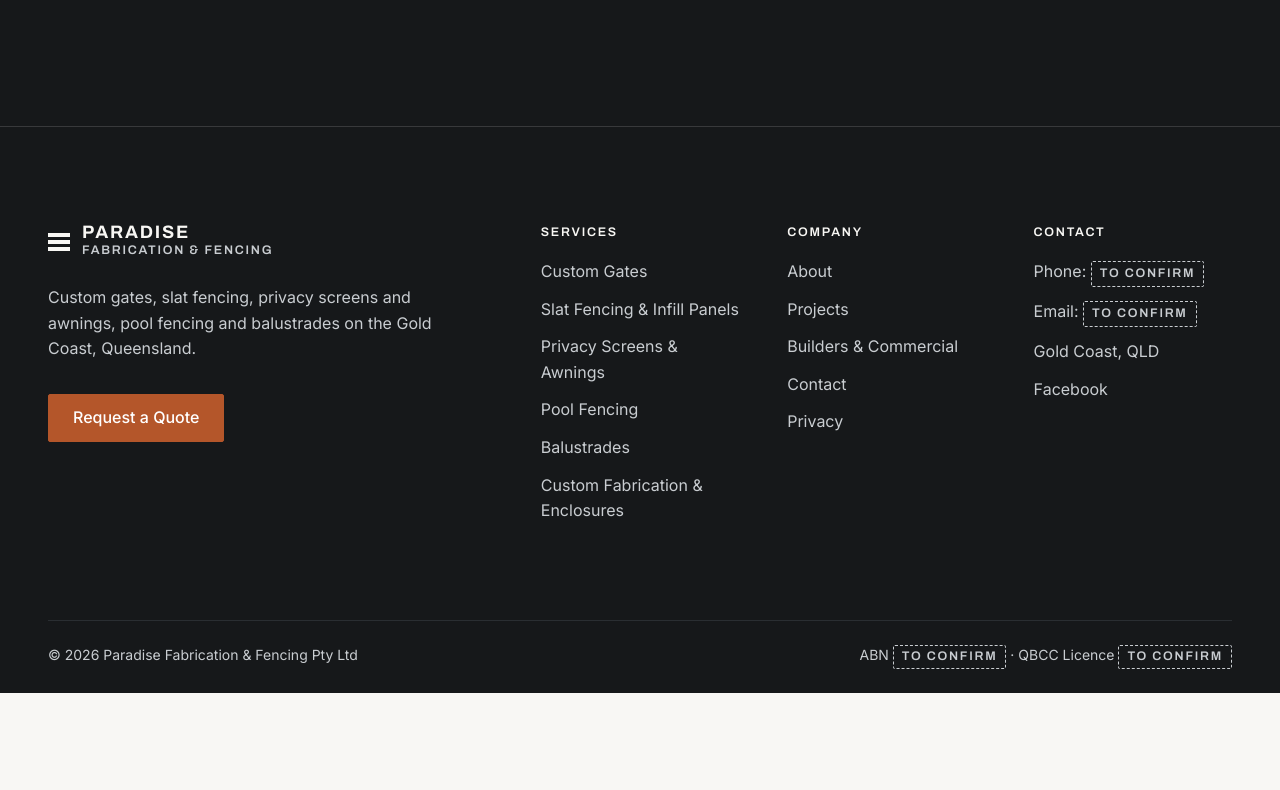
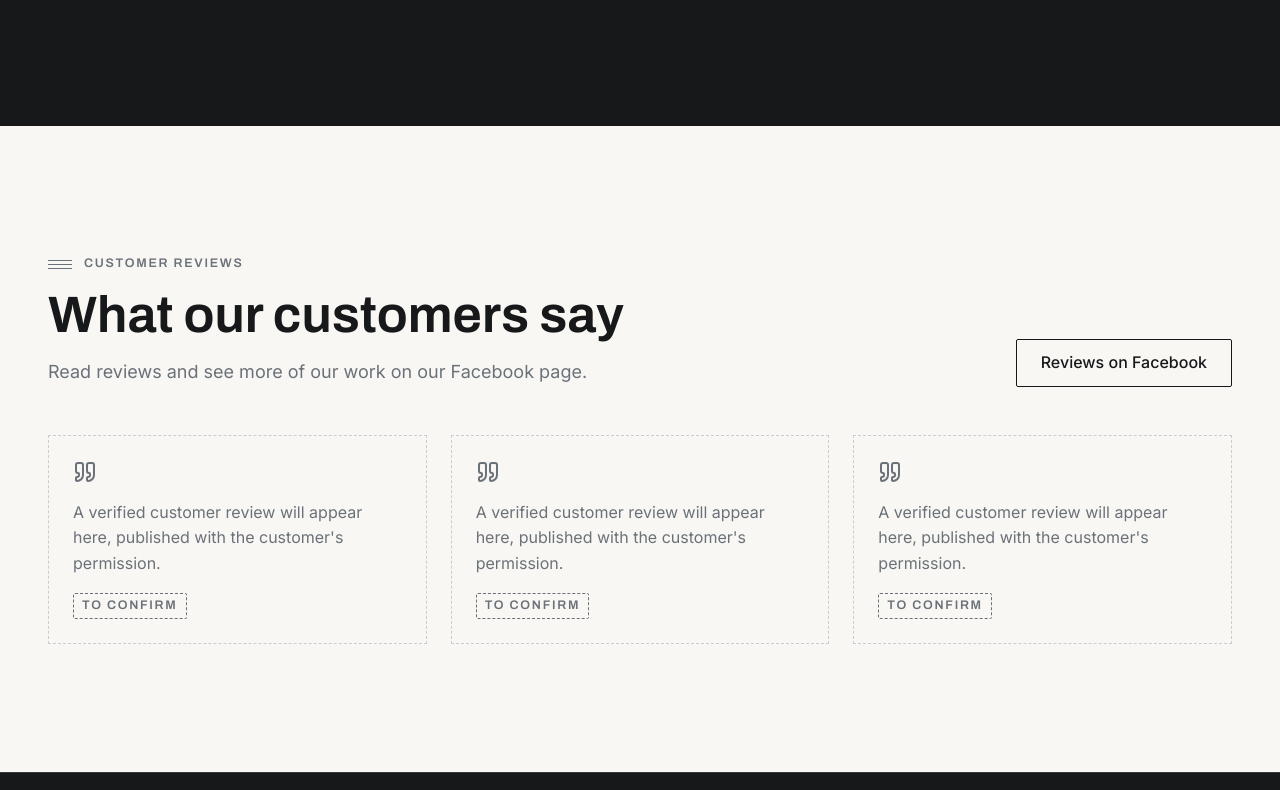
Before and after one commit to anthwal/Paradise, a Next.js app: page / in a window 1280 px wide. Shown: the part 6130-6920 px from the top of the page. Before the commit the page ends 6823 px from the top, so only its background shows below. Built offline with nearby package versions, Linux system fonts and the light colour scheme.

Commit message:
add: reviews placeholder section with facebook link

```diff
--- a/app/page.tsx
+++ b/app/page.tsx
@@ -1,13 +1,14 @@
 import { ButtonLink } from "@/components/button";
 import Hero from "@/components/hero";
 import Container from "@/components/container";
-import { services } from "@/lib/site";
+import { business, services } from "@/lib/site";
 import ServiceTile from "@/components/service-tile";
 import {
   Building2,
   Layers,
   type LucideIcon,
   MapPin,
+  Quote,
   Ruler,
 } from "lucide-react";
 import { projects } from "@/lib/projects/projects";
@@ -257,6 +258,41 @@ export default function Home() {
           </div>
         </Container>
       </section>
+      <section aria-labelledby="reviews-heading" className="py-18 lg:py-32">
+        <Container>
+          <div className="flex flex-col gap-6 lg:flex-row lg:items-end lg:justify-between">
+            <SectionHeading
+              id="reviews-heading"
+              eyebrow="Customer reviews"
+              title="What our customers say"
+            >
+              Read reviews and see more of our work on our Facebook page.
+            </SectionHeading>
+            <div className="shrink-0">
+              <ButtonLink href={business.facebook} variant="secondary">
+                Reviews on Facebook
+              </ButtonLink>
+            </div>
+          </div>
+
+          {/* Placeholder slots: real reviews only, published with the customer's permission */}
+          <ul className="mt-12 grid gap-6 md:grid-cols-3">
+            {[1, 2, 3].map((slot) => (
+              <li
+                key={slot}
+                className="flex flex-col items-start gap-4 border border-dashed border-alloy p-6 text-steel"
+              >
+                <Quote aria-hidden="true" className="size-6 shrink-0" />
+                <p>
+                  A verified customer review will appear here, published with
+                  the customer&apos;s permission.
+                </p>
+                <ToConfirm />
+              </li>
+            ))}
+          </ul>
+        </Container>
+      </section>
     </>
     // <div className="flex flex-col flex-1 items-center justify-center bg-zinc-50 font-sans dark:bg-black">
     //   <div className="mx-auto w-full max-w-site px-4 md:px-8 xl:px-12 py-18 lg:py-32 bg-mist">Container</div>
```
